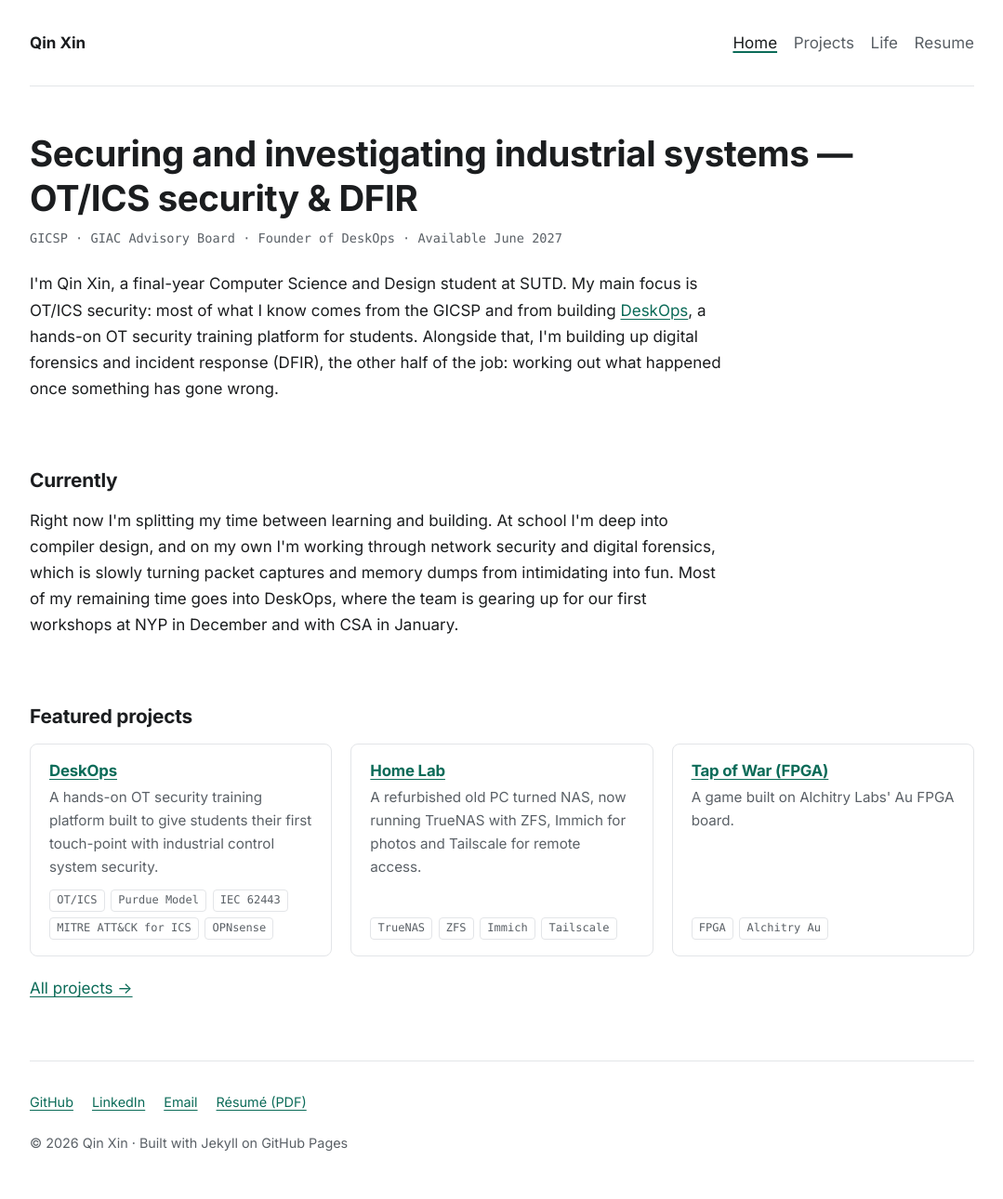
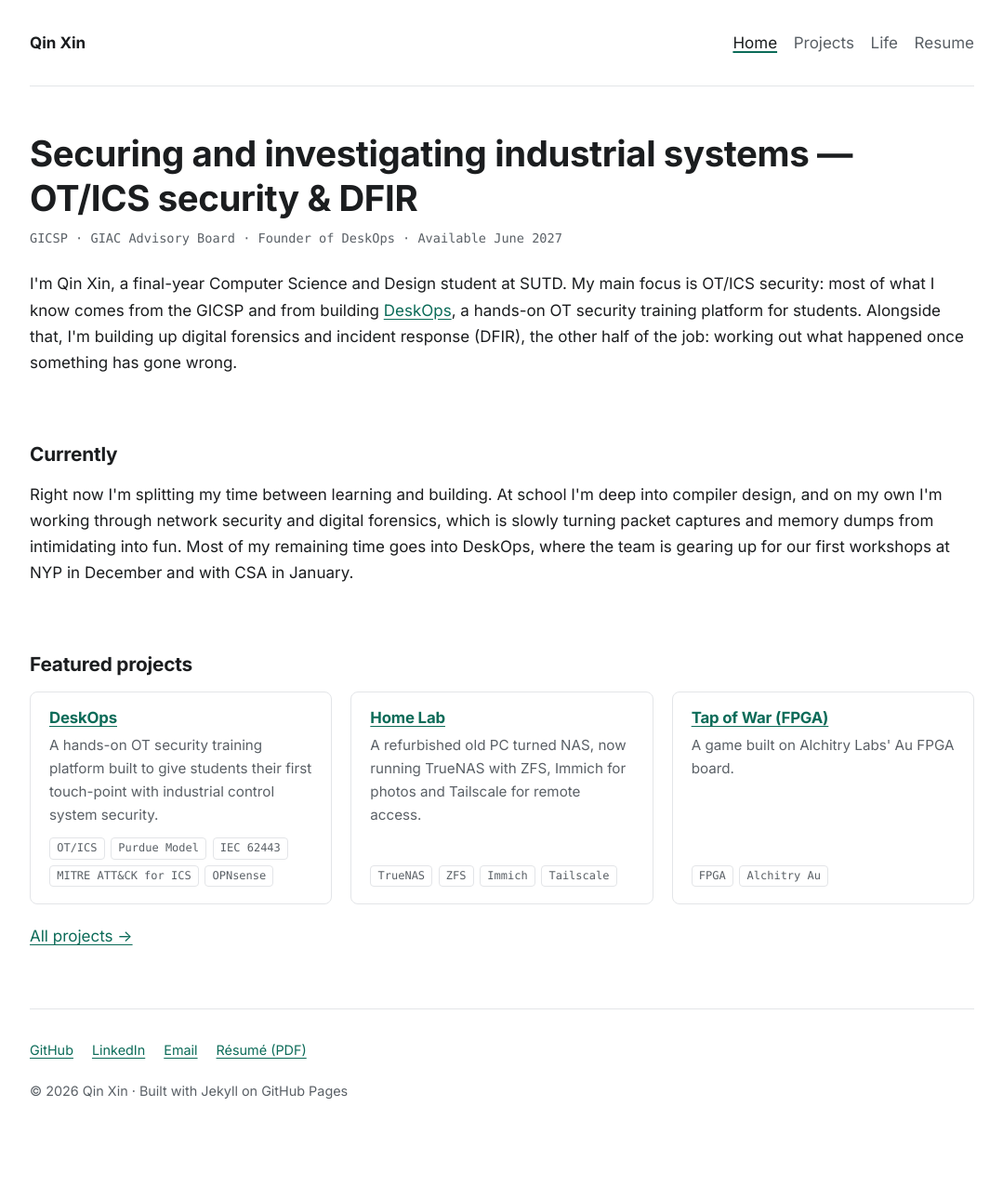
Before and after one commit to kingster121/kingster121.github.io, a Jekyll site: the page built from index.html, in a window 1280 px wide. Shown: the whole page at 93% size, without its empty margins (100-1179 px from the left). Built offline with Jekyll 4.4.1, drawn with Linux system fonts in a browser that asks for light colours; after the commit the page ends 1234 px from its top, so only the background shows below that.

Commit message:
Let Home intro and Currently paragraphs span the full width
Co-Authored-By: Claude Opus 5.5 <noreply@anthropic.com>

```diff
--- a/assets/style.css
+++ b/assets/style.css
@@ -95,6 +95,7 @@ th, td { text-align: left; padding: 0.4rem 0.5rem; border-bottom: 1px solid var(
 .intro .meta { margin-bottom: 1.5rem; }
 .home-section { margin-top: 4.5rem; }
 .home-section h2 { margin-top: 0; }
+.intro p, .home-section p { max-width: none; }
 
 .links { list-style: none; display: flex; flex-wrap: wrap; gap: 0.5rem 1.25rem; padding: 0; }
 
```
